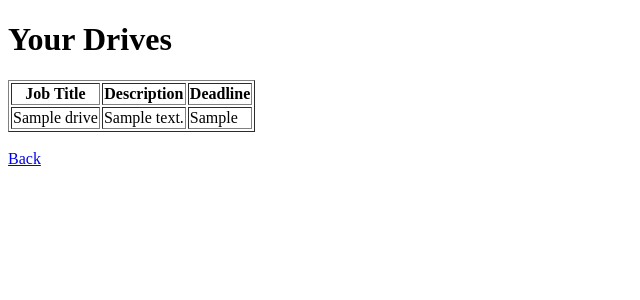
After one commit to 23f2000718/placement-portal-mad1, a Flask app: template templates/company_drives.html in a window 1280 px wide. The commit adds this page. Shown: the top 300 px of the page, without its empty margins (0-640 px from the left). Run offline with Flask 3, Linux system fonts and the light colour scheme; the template is opened without the code that fills it: values that come from a table or form of the project are taken from there, others are empty; tables that the repository leaves empty hold one stand-in row (values such as "Sample post").

Commit message:
Milestone-PPA Company-Dashboard-Management

```diff
--- a/app.py
+++ b/app.py
@@ -1,5 +1,5 @@
 from flask import Flask, request, session, redirect, url_for, render_template
-from models import db, User, Student, Company
+from models import db, User, Student, Company, Drive
 
 app = Flask(__name__)
 app.secret_key = "placement_portal_secret"
@@ -120,7 +120,7 @@ def company_dashboard():
     if session.get("role") != "company":
         return "Access Denied"
 
-    return "Welcome Company"
+    return render_template("company_dashboard.html")
 
 @app.route("/student_dashboard")
 def student_dashboard():
@@ -180,6 +180,60 @@ def blacklist_company(company_id):
 
     return redirect("/admin/companies")
 
+@app.route("/company/create_drive", methods=["GET"])
+def create_drive_page():
+
+    if "user_id" not in session:
+        return redirect("/login")
+
+    if session.get("role") != "company":
+        return "Access Denied"
+
+    return render_template("create_drive.html")
+
+@app.route("/company/create_drive", methods=["POST"])
+def create_drive():
+
+    if "user_id" not in session:
+        return redirect("/login")
+
+    if session.get("role") != "company":
+        return "Access Denied"
+
+    job_title = request.form.get("job_title")
+    job_description = request.form.get("job_description")
+    application_deadline = request.form.get("application_deadline")
+
+    # Find the company linked to this logged-in user
+    company = Company.query.filter_by(user_id=session["user_id"]).first()
+
+    new_drive = Drive(
+        job_title=job_title,
+        job_description=job_description,
+        application_deadline=application_deadline,
+        company_id=company.id
+    )
+
+    db.session.add(new_drive)
+    db.session.commit()
+
+    return "Drive created successfully"
+
+@app.route("/company/drives")
+def company_drives():
+
+    if "user_id" not in session:
+        return redirect("/login")
+
+    if session.get("role") != "company":
+        return "Access Denied"
+
+    company = Company.query.filter_by(user_id=session["user_id"]).first()
+
+    drives = Drive.query.filter_by(company_id=company.id).all()
+
+    return render_template("company_drives.html", drives=drives)
+
 @app.route("/logout")
 def logout():
 
--- /dev/null
+++ b/templates/company_drives.html
@@ -0,0 +1,36 @@
+<!DOCTYPE html>
+<html>
+<head>
+    <title>Company Drives</title>
+</head>
+
+<body>
+
+<h1>Your Drives</h1>
+
+<table border="1">
+
+<tr>
+    <th>Job Title</th>
+    <th>Description</th>
+    <th>Deadline</th>
+</tr>
+
+{% for drive in drives %}
+
+<tr>
+    <td>{{ drive.job_title }}</td>
+    <td>{{ drive.job_description }}</td>
+    <td>{{ drive.application_deadline }}</td>
+</tr>
+
+{% endfor %}
+
+</table>
+
+<br>
+
+<a href="/company_dashboard">Back</a>
+
+</body>
+</html>
```
Also changed, not shown: templates/company_dashboard.html (+7 -1 lines), templates/create_drive.html (added, +30 -0 lines).
